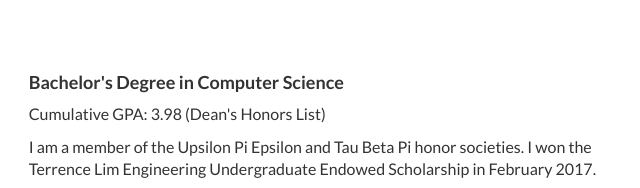
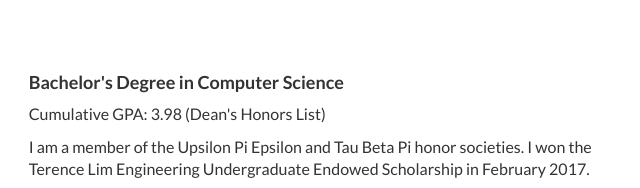
Before and after one commit to codeKaren/codeKaren.github.io, a plain HTML site: page index.html in a window 1280 px wide. Shown: the part 2000-2188 px from the top of the page, 473-1113 px from the left. Drawn offline with nearby package versions, Linux system fonts and the light colour scheme; some icons are missing.

Commit message:
Fix typo

```diff
--- a/index.html
+++ b/index.html
@@ -315,7 +315,7 @@
           <div class = "col-md-8">
           <h4>Bachelor's Degree in Computer Science</h4>
           <p> Cumulative GPA: 3.98 (Dean's Honors List)</p>
-          <p> I am a member of the Upsilon Pi Epsilon and Tau Beta Pi honor societies. I won the Terrence Lim Engineering Undergraduate Endowed Scholarship in February 2017.</p>
+          <p> I am a member of the Upsilon Pi Epsilon and Tau Beta Pi honor societies. I won the Terence Lim Engineering Undergraduate Endowed Scholarship in February 2017.</p>
           </div>
         </div>
         <div class = "row">
```
